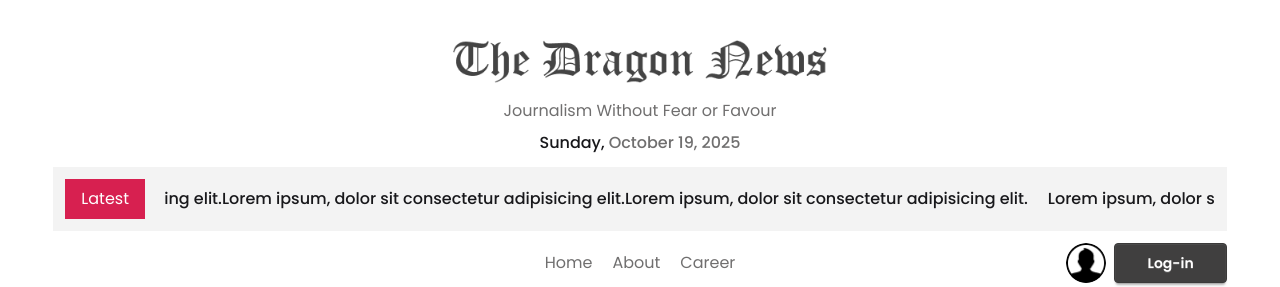
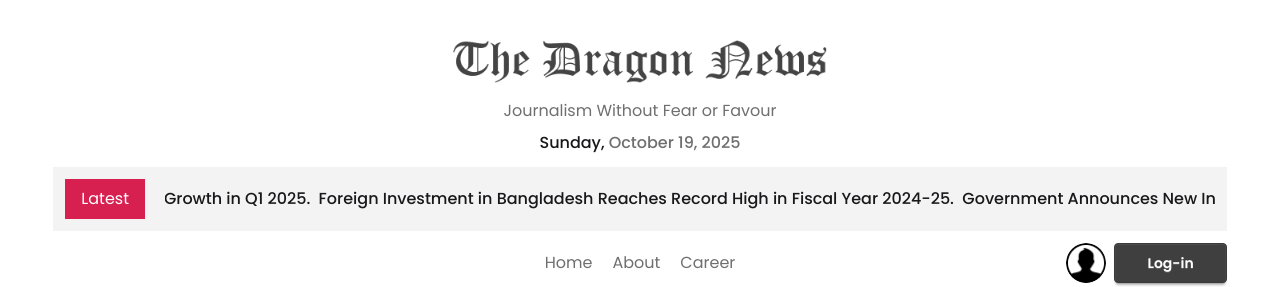
Before and after one commit to Islamul-Hoque/Dragon-News, a React (Vite) app: page /category/1 in a window 1280 px wide. Shown: the top 287 px of the page. Built offline with nearby package versions, Linux system fonts and the light colour scheme; no server answers.

Commit message:
Display breaking news in LatestNews marquee

```diff
--- a/src/Components/LatestNews.jsx
+++ b/src/Components/LatestNews.jsx
@@ -1,15 +1,32 @@
-import React from 'react';
+import axios from 'axios';
+import React, { useEffect, useState } from 'react';
 import Marquee from "react-fast-marquee";
 const LatestNews = () => {
+    const [breakingNews, setBreakingNews] = useState([]);
+
+    useEffect(() => {
+        axios.get('/news.json')
+            .then(res => {
+                const todayPick = res.data.filter(news => news.others.is_today_pick);
+                setBreakingNews(todayPick);
+            })
+            .catch(err => console.error(err));
+    }, []);
+
     return (
         <div className='flex items-center gap-5 p-3 my-3 bg-base-200'>
             <p className='text-base-100 py-2 px-4 bg-secondary'>Latest</p>
 
             <Marquee className='flex gap-5' pauseOnHover={true} speed={50}>
-                <span className='font-medium'> Lorem ipsum, dolor sit consectetur adipisicing elit.</span>
-                <span className='font-medium'> Lorem ipsum, dolor sit consectetur adipisicing elit.</span>
-                <span className='font-medium'> Lorem ipsum, dolor sit consectetur adipisicing elit.</span>
+                {
+                    breakingNews.map((news, index) => (
+                    <span key={news.id} className='font-medium'>
+                        {news.title}. <span> &nbsp; </span>
+                    </span>
+                    ))
+                }
             </Marquee>
+
         </div>
     );
 };
```
Also changed, not shown: src/Components/NewsCard.jsx (line endings or trailing spaces).
